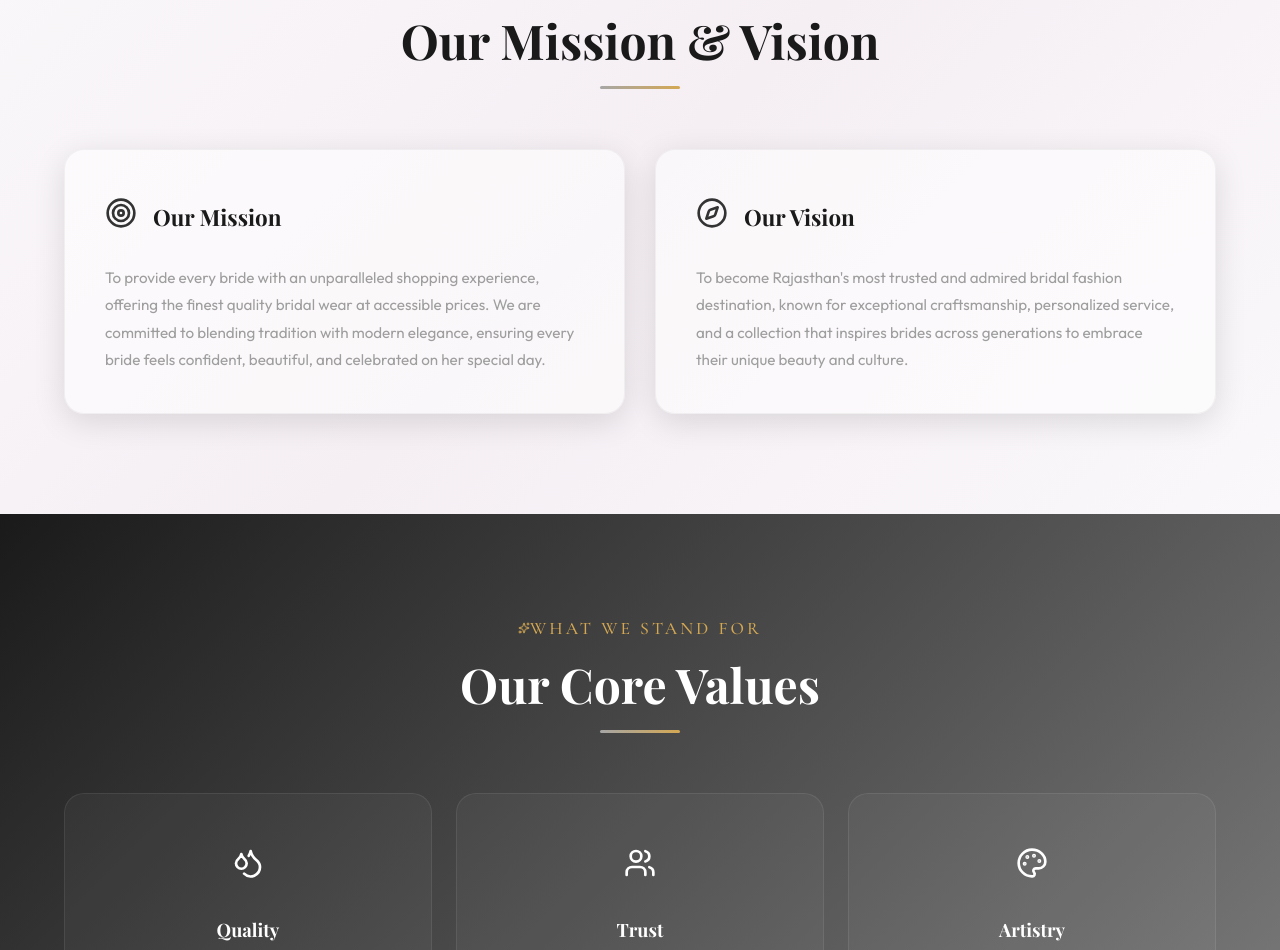
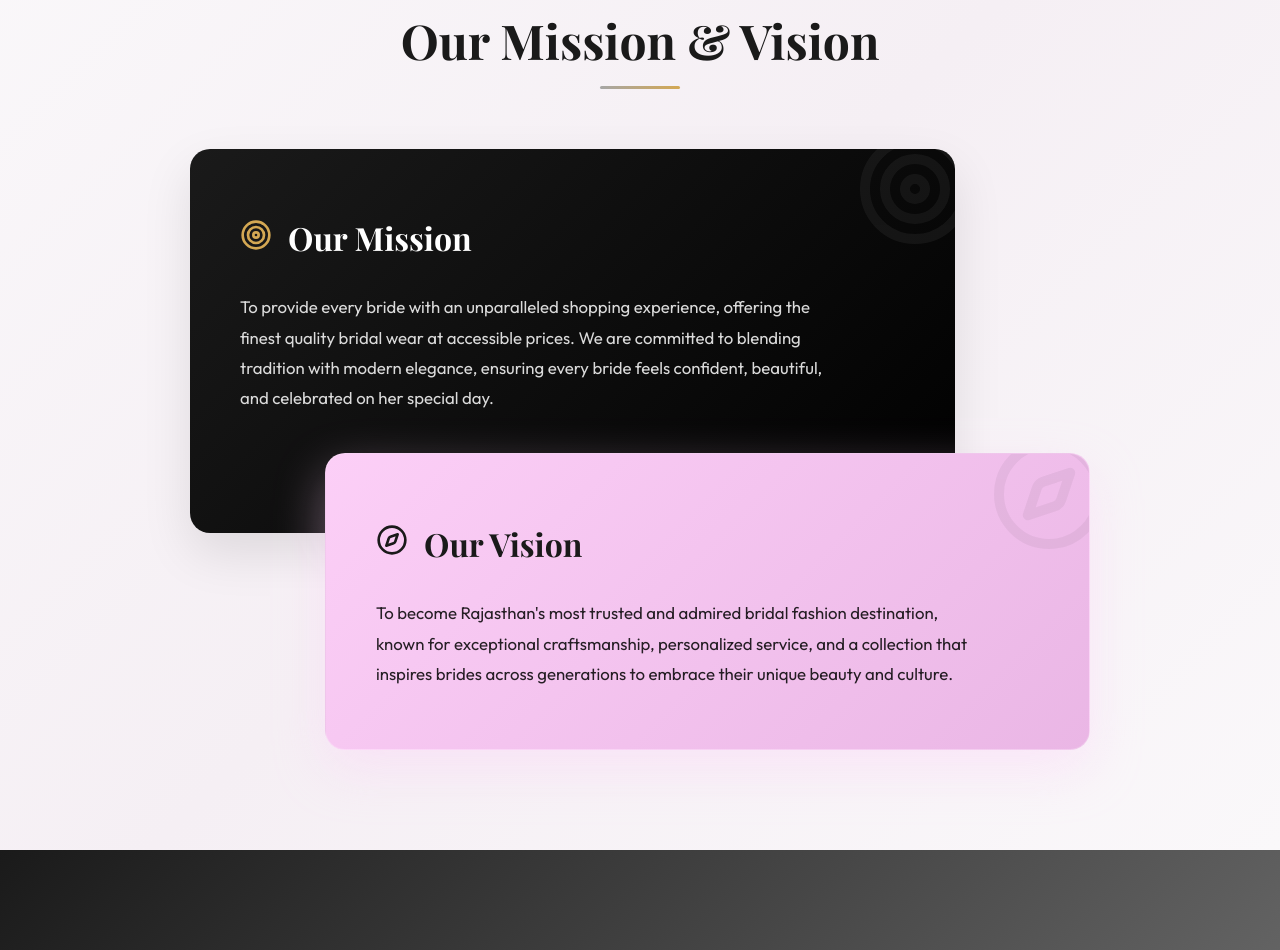
Before and after one commit to Eshbanoliver/shagun-thebridalcollection, a React (Vite) app: page / in a window 1280 px wide. Shown: the part 3300-4250 px from the top of the page. Built offline with nearby package versions, Linux system fonts and the light colour scheme; a web font is replaced by a local one.

Commit message:
home services

```diff
--- a/src/pages/Home/Home.css
+++ b/src/pages/Home/Home.css
@@ -503,38 +503,94 @@
    MISSION & VISION
    ======================================== */
 .mission-vision__grid {
-  display: grid;
-  grid-template-columns: repeat(2, 1fr);
-  gap: 30px;
+  display: flex;
+  flex-direction: column;
+  position: relative;
+  max-width: 900px;
+  margin: 0 auto;
 }
 
 .mission-vision__card {
-  padding: 40px;
-  background: rgba(255, 255, 255, 0.5);
-  border: 1px solid rgba(112, 112, 112, 0.08);
+  position: relative;
+  padding: 60px 50px;
+  border-radius: var(--radius-lg);
+  box-shadow: 0 20px 50px rgba(0,0,0,0.1);
+  overflow: hidden;
+  transition: transform 0.5s ease;
+}
+
+.mission-vision__card:hover {
+  transform: translateY(-5px);
+}
+
+.mission-vision__card.mission {
+  background: linear-gradient(135deg, var(--charcoal) 0%, #000000 100%);
+  color: var(--white);
+  width: 85%;
+  z-index: 1;
+  padding-bottom: 120px;
+}
+
+.mission-vision__card.vision {
+  background: linear-gradient(135deg, var(--cherry-red) 0%, var(--cherry-red-dark) 100%);
+  color: var(--charcoal);
+  width: 85%;
+  align-self: flex-end;
+  margin-top: -80px;
+  box-shadow: 0 20px 50px rgba(252, 207, 247, 0.4);
+  z-index: 2;
+  border: 1px solid rgba(255, 255, 255, 0.2);
+}
+
+.mission-vision__bg-icon {
+  position: absolute;
+  top: -20px;
+  right: -20px;
+  opacity: 0.05;
+  color: inherit;
+  pointer-events: none;
+  transition: transform 0.8s ease;
+}
+
+.mission-vision__card:hover .mission-vision__bg-icon {
+  transform: scale(1.1) rotate(10deg);
 }
 
 .mission-vision__card-header {
   display: flex;
   align-items: center;
   gap: 16px;
-  margin-bottom: 20px;
+  margin-bottom: 24px;
 }
 
 .mission-vision__card-icon {
-  font-size: 2rem;
+  font-size: 2.2rem;
+  color: var(--gold);
 }
 
-.mission-vision__card-header h3 {
+.vision .mission-vision__card-icon {
+  color: var(--charcoal);
+}
+
+.mission-vision__card h3 {
   font-family: var(--font-heading);
-  font-size: 1.4rem;
+  font-size: 2rem;
+  color: var(--white);
+}
+
+.mission-vision__card.vision h3 {
   color: var(--charcoal);
 }
 
 .mission-vision__card p {
-  font-size: 0.95rem;
-  color: var(--medium-gray);
+  font-size: 1.05rem;
+  color: rgba(255, 255, 255, 0.85);
   line-height: 1.8;
+  max-width: 90%;
+}
+
+.mission-vision__card.vision p {
+  color: rgba(0, 0, 0, 0.85);
 }
 
 /* ========================================
@@ -902,8 +958,22 @@
     background: linear-gradient(to top, rgba(13, 13, 13, 0.95) 0%, rgba(13, 13, 13, 0.5) 100%);
   }
 
-  .mission-vision__grid {
-    grid-template-columns: 1fr;
+  .mission-vision__card.mission,
+  .mission-vision__card.vision {
+    width: 100%;
+    padding: 40px 30px;
+  }
+
+  .mission-vision__card.mission {
+    padding-bottom: 70px;
+  }
+
+  .mission-vision__card.vision {
+    margin-top: -30px;
+  }
+
+  .mission-vision__card-header h3 {
+    font-size: 1.6rem;
   }
 
   .hero__content {
--- a/src/pages/Home/Home.tsx
+++ b/src/pages/Home/Home.tsx
@@ -286,10 +286,13 @@ const MissionVision: React.FC = () => {
           title="Our Mission & Vision"
         />
         <div className="mission-vision__grid">
-          <div className="mission-vision__card glass-card">
+          <div className="mission-vision__card mission">
+            <div className="mission-vision__bg-icon">
+              <Target size={120} />
+            </div>
             <div className="mission-vision__card-header">
               <div className="mission-vision__card-icon">
-                <Target size={32} className="text-cherry-red" />
+                <Target size={32} />
               </div>
               <h3>Our Mission</h3>
             </div>
@@ -299,10 +302,14 @@ const MissionVision: React.FC = () => {
               ensuring every bride feels confident, beautiful, and celebrated on her special day.
             </p>
           </div>
-          <div className="mission-vision__card glass-card">
+
+          <div className="mission-vision__card vision">
+            <div className="mission-vision__bg-icon">
+              <Compass size={120} />
+            </div>
             <div className="mission-vision__card-header">
               <div className="mission-vision__card-icon">
-                <Compass size={32} className="text-gold" />
+                <Compass size={32} />
               </div>
               <h3>Our Vision</h3>
             </div>
```
